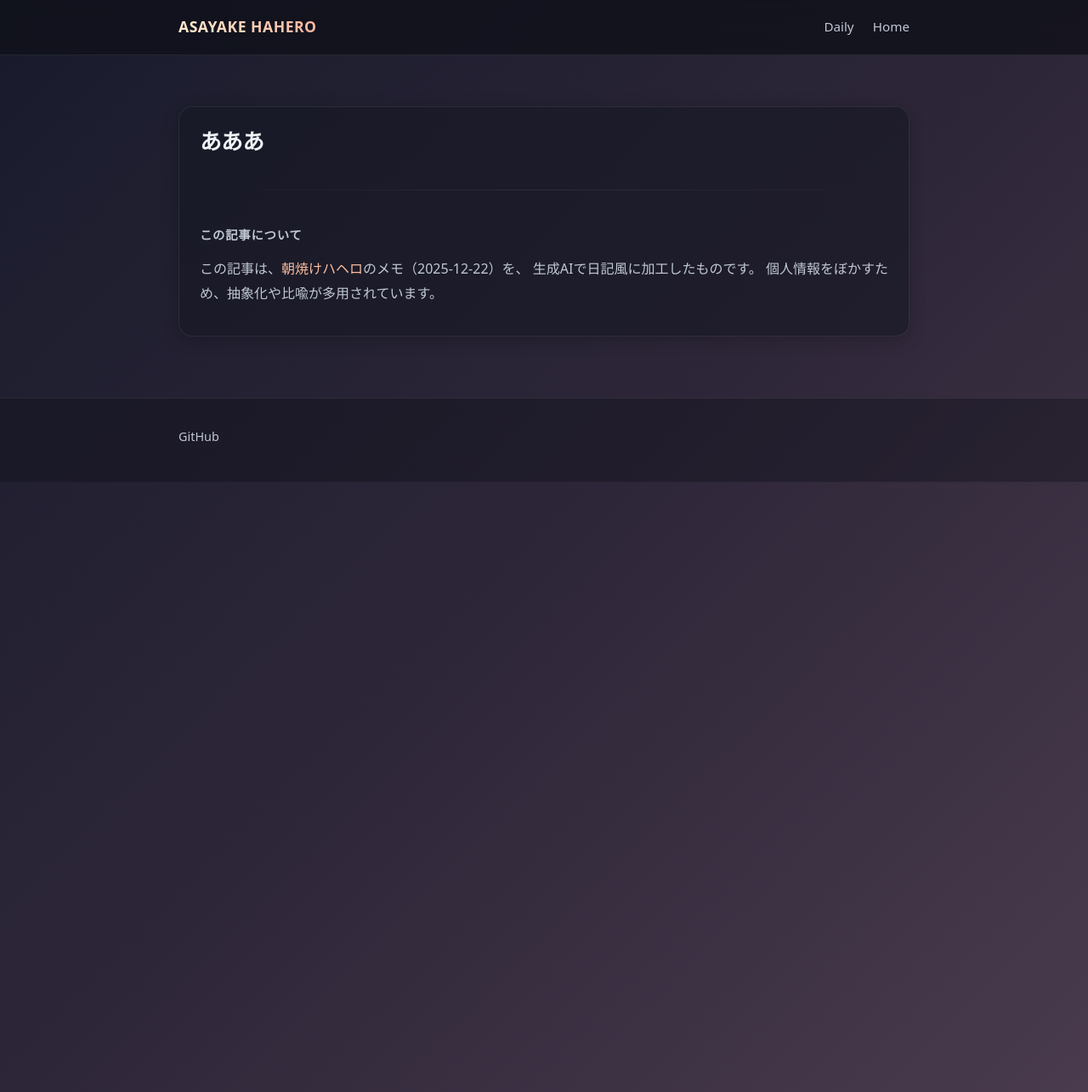
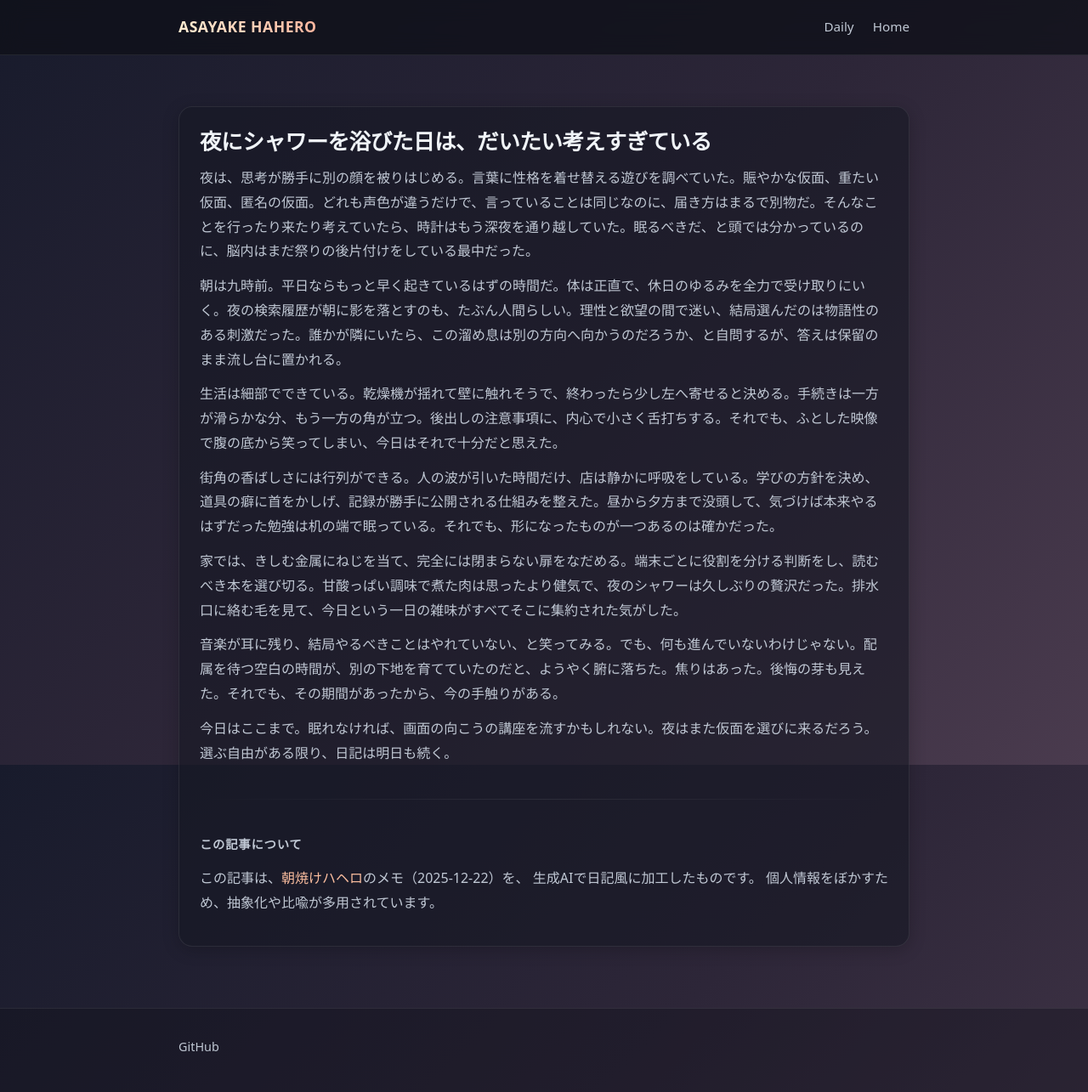
Before and after one commit to hahero-asayake/hahero-asayake.github.io, a Jekyll site: the page built from blog/daily/2025-12-22.md, in a window 1280 px wide and 1285 px high. Shown: the whole window at 85% size. Built offline with Jekyll 4.4.1, drawn with Linux system fonts in a browser that asks for light colours.

Commit message:
Sync daily public notes

```diff
--- a/blog/daily/2025-12-22.md
+++ b/blog/daily/2025-12-22.md
@@ -1,4 +1,17 @@
 ---
 layout: daily
-title: あああ
+title: 夜にシャワーを浴びた日は、だいたい考えすぎている
 ---
+夜は、思考が勝手に別の顔を被りはじめる。言葉に性格を着せ替える遊びを調べていた。賑やかな仮面、重たい仮面、匿名の仮面。どれも声色が違うだけで、言っていることは同じなのに、届き方はまるで別物だ。そんなことを行ったり来たり考えていたら、時計はもう深夜を通り越していた。眠るべきだ、と頭では分かっているのに、脳内はまだ祭りの後片付けをしている最中だった。
+
+朝は九時前。平日ならもっと早く起きているはずの時間だ。体は正直で、休日のゆるみを全力で受け取りにいく。夜の検索履歴が朝に影を落とすのも、たぶん人間らしい。理性と欲望の間で迷い、結局選んだのは物語性のある刺激だった。誰かが隣にいたら、この溜め息は別の方向へ向かうのだろうか、と自問するが、答えは保留のまま流し台に置かれる。
+
+生活は細部でできている。乾燥機が揺れて壁に触れそうで、終わったら少し左へ寄せると決める。手続きは一方が滑らかな分、もう一方の角が立つ。後出しの注意事項に、内心で小さく舌打ちする。それでも、ふとした映像で腹の底から笑ってしまい、今日はそれで十分だと思えた。
+
+街角の香ばしさには行列ができる。人の波が引いた時間だけ、店は静かに呼吸をしている。学びの方針を決め、道具の癖に首をかしげ、記録が勝手に公開される仕組みを整えた。昼から夕方まで没頭して、気づけば本来やるはずだった勉強は机の端で眠っている。それでも、形になったものが一つあるのは確かだった。
+
+家では、きしむ金属にねじを当て、完全には閉まらない扉をなだめる。端末ごとに役割を分ける判断をし、読むべき本を選び切る。甘酸っぱい調味で煮た肉は思ったより健気で、夜のシャワーは久しぶりの贅沢だった。排水口に絡む毛を見て、今日という一日の雑味がすべてそこに集約された気がした。
+
+音楽が耳に残り、結局やるべきことはやれていない、と笑ってみる。でも、何も進んでいないわけじゃない。配属を待つ空白の時間が、別の下地を育てていたのだと、ようやく腑に落ちた。焦りはあった。後悔の芽も見えた。それでも、その期間があったから、今の手触りがある。
+
+今日はここまで。眠れなければ、画面の向こうの講座を流すかもしれない。夜はまた仮面を選びに来るだろう。選ぶ自由がある限り、日記は明日も続く。
```
